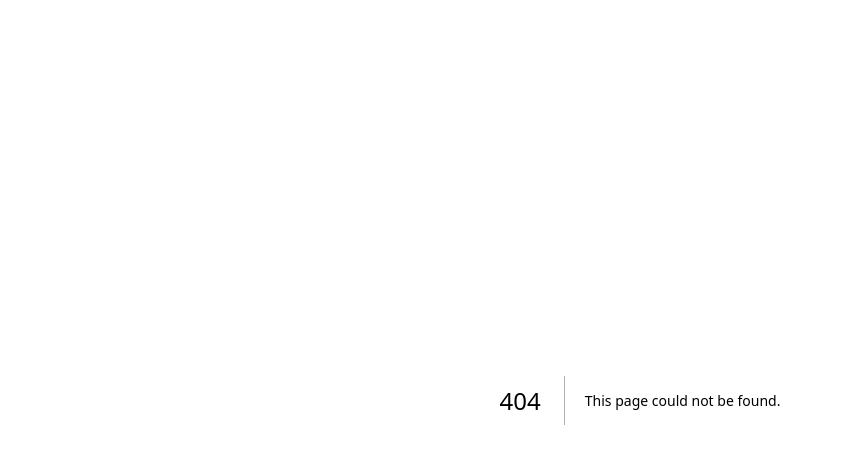
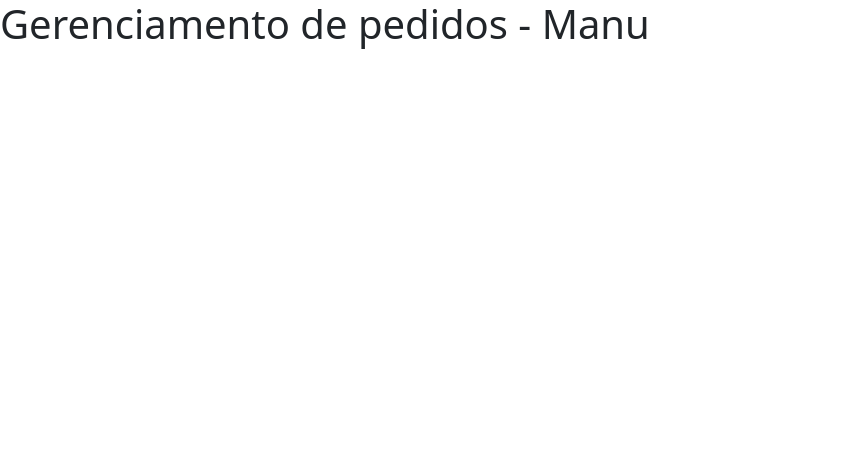
Before and after one commit to AlexAlves-10/pi-chamados, a Next.js app: page /pedidos in a window 1280 px wide. Before the commit this address had no page. Shown: the top 464 px of the page, without its empty margins (0-841 px from the left). Built offline with nearby package versions, Linux system fonts and the light colour scheme.

Commit message:
Pagina Da Manuela

```diff
--- /dev/null
+++ b/app/pedidos/page.js
@@ -0,0 +1,10 @@
+export default function Pedidos(){
+    return(
+        <div>
+            <h1>
+                Gerenciamento de pedidos - Manu
+                </h1>
+
+        </div>
+    )
+}
```
